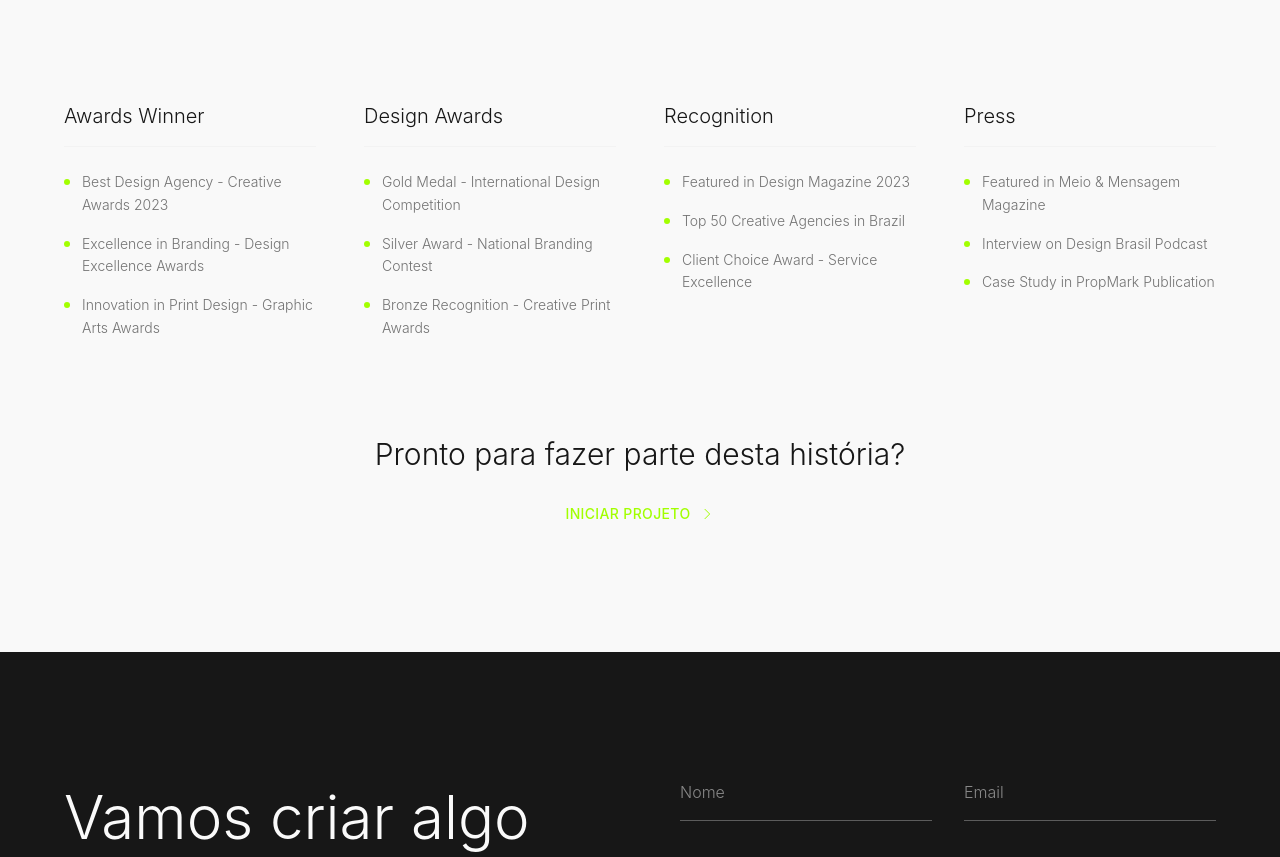
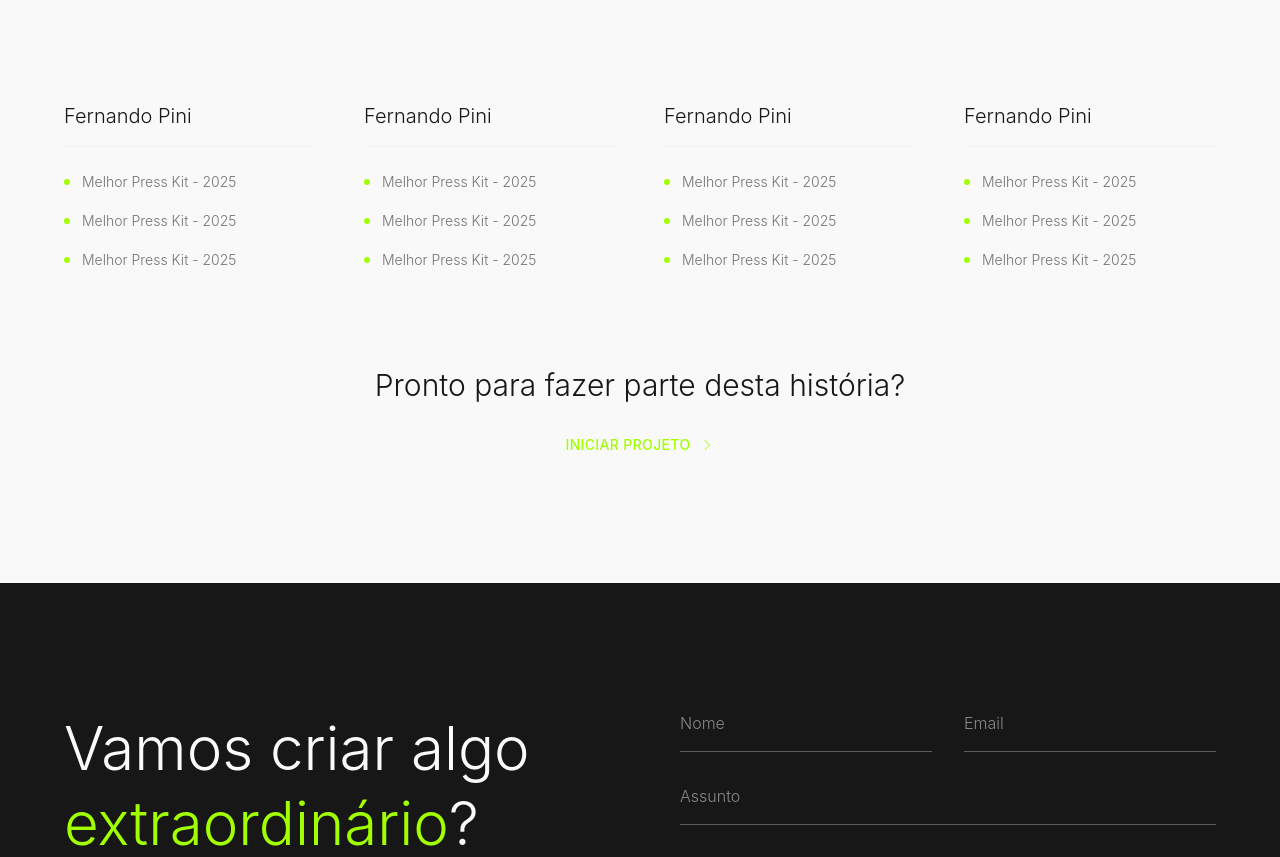
Before and after one commit to nederperfomance/digitalprintz, a React (Vite) app: page / in a window 1280 px wide. Shown: the part 7228-8085 px from the top of the page. Built offline with nearby package versions, Linux system fonts and the light colour scheme.

Commit message:
Update recognition section text
Update recognition section titles to "Fernando Pini" and subtitles to "Melhor Press Kit - 2025".

```diff
--- a/src/components/RecognitionSection.tsx
+++ b/src/components/RecognitionSection.tsx
@@ -1,34 +1,34 @@
 const recognitions = [
   {
-    category: "Awards Winner",
+    category: "Fernando Pini",
     items: [
-      "Best Design Agency - Creative Awards 2023",
-      "Excellence in Branding - Design Excellence Awards",
-      "Innovation in Print Design - Graphic Arts Awards"
+      "Melhor Press Kit - 2025",
+      "Melhor Press Kit - 2025",
+      "Melhor Press Kit - 2025"
     ]
   },
   {
-    category: "Design Awards",
+    category: "Fernando Pini",
     items: [
-      "Gold Medal - International Design Competition",
-      "Silver Award - National Branding Contest",
-      "Bronze Recognition - Creative Print Awards"
+      "Melhor Press Kit - 2025",
+      "Melhor Press Kit - 2025",
+      "Melhor Press Kit - 2025"
     ]
   },
   {
-    category: "Recognition",
+    category: "Fernando Pini",
     items: [
-      "Featured in Design Magazine 2023",
-      "Top 50 Creative Agencies in Brazil",
-      "Client Choice Award - Service Excellence"
+      "Melhor Press Kit - 2025",
+      "Melhor Press Kit - 2025",
+      "Melhor Press Kit - 2025"
     ]
   },
   {
-    category: "Press",
+    category: "Fernando Pini",
     items: [
-      "Featured in Meio & Mensagem Magazine",
-      "Interview on Design Brasil Podcast",
-      "Case Study in PropMark Publication"
+      "Melhor Press Kit - 2025",
+      "Melhor Press Kit - 2025",
+      "Melhor Press Kit - 2025"
     ]
   }
 ];
```
